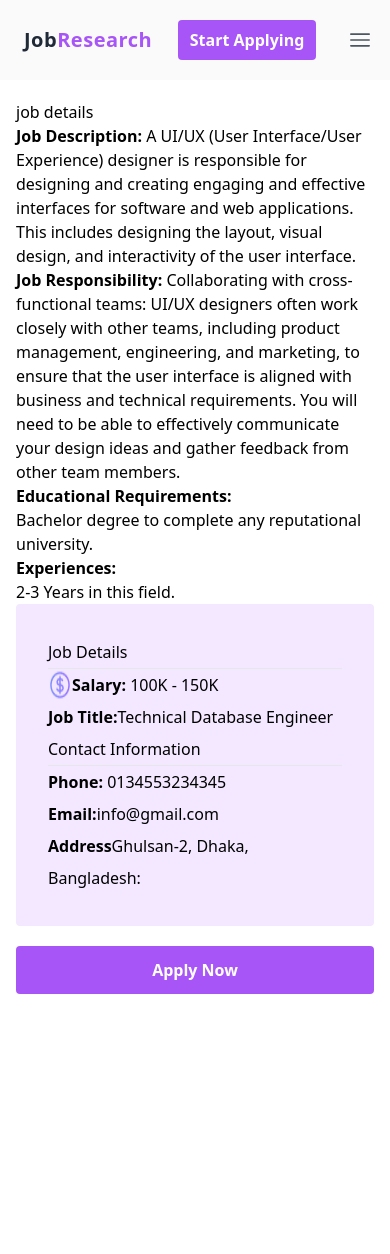
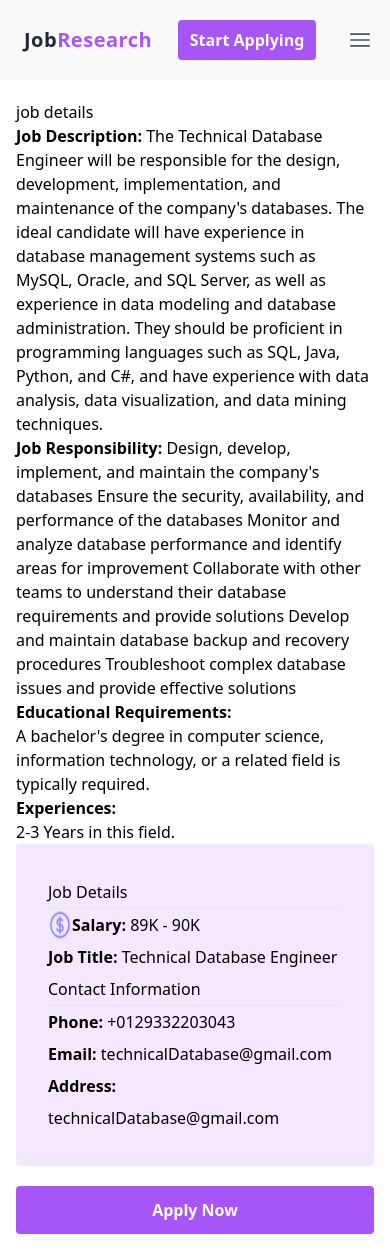
Before and after one commit to NahidEstes/career-hub, a React (Vite) app: page /job/1 in a window 390 px wide. Before the commit the page ends 1014 px from the top, so only its background shows below. Built offline with nearby package versions, Linux system fonts and the light colour scheme.

Commit message:
make the home page responsive

```diff
--- a/public/job-data.json
+++ b/public/job-data.json
@@ -7,11 +7,14 @@
     "job_type": "Remote",
     "job_time": "Full Time",
     "location": "Dhaka, Bangladesh",
-    "salary": "100K - 150K",
-    "job_description": "A UI/UX (User Interface/User Experience) designer is responsible for designing and creating engaging and effective interfaces for software and web applications. This includes designing the layout, visual design, and interactivity of the user interface.",
-    "job_responsibility": "Collaborating with cross-functional teams: UI/UX designers often work closely with other teams, including product management, engineering, and marketing, to ensure that the user interface is aligned with business and technical requirements. You will need to be able to effectively communicate your design ideas and gather feedback from other team members.",
-    "edu_requirements": "Bachelor degree to complete any reputational university.",
-    "experience": "2-3 Years in this field."
+    "salary": "89K - 90K",
+    "job_description": "The Technical Database Engineer will be responsible for the design, development, implementation, and maintenance of the company's databases. The ideal candidate will have experience in database management systems such as MySQL, Oracle, and SQL Server, as well as experience in data modeling and database administration. They should be proficient in programming languages such as SQL, Java, Python, and C#, and have experience with data analysis, data visualization, and data mining techniques.",
+    "job_responsibility": "Design, develop, implement, and maintain the company's databases Ensure the security, availability, and performance of the databases Monitor and analyze database performance and identify areas for improvement Collaborate with other teams to understand their database requirements and provide solutions Develop and maintain database backup and recovery procedures Troubleshoot complex database issues and provide effective solutions",
+    "edu_requirements": "A bachelor's degree in computer science, information technology, or a related field is typically required.",
+    "experience": "2-3 Years in this field.",
+    "phone_no": "+0129332203043",
+    "email": "technicalDatabase@gmail.com",
+    "address": "Chicago, USA"
   },
   {
     "id": 2,
@@ -25,7 +28,10 @@
     "job_description": "A UI/UX (User Interface/User Experience) designer is responsible for designing and creating engaging and effective interfaces for software and web applications. This includes designing the layout, visual design, and interactivity of the user interface.",
     "job_responsibility": "Collaborating with cross-functional teams: UI/UX designers often work closely with other teams, including product management, engineering, and marketing, to ensure that the user interface is aligned with business and technical requirements. You will need to be able to effectively communicate your design ideas and gather feedback from other team members.",
     "edu_requirements": "Bachelor degree to complete any reputational university.",
-    "experience": "2-3 Years in this field."
+    "experience": "2-3 Years in this field.",
+    "phone_no": "+10333445563",
+    "email": "product-manage@email.com",
+    "address": "Toronto, Canada"
   },
 
   {
@@ -37,10 +43,13 @@
     "job_time": "Full Time",
     "location": "Dhaka, Bangladesh",
     "salary": "100K - 150K",
-    "job_description": "A UI/UX (User Interface/User Experience) designer is responsible for designing and creating engaging and effective interfaces for software and web applications. This includes designing the layout, visual design, and interactivity of the user interface.",
-    "job_responsibility": "Collaborating with cross-functional teams: UI/UX designers often work closely with other teams, including product management, engineering, and marketing, to ensure that the user interface is aligned with business and technical requirements. You will need to be able to effectively communicate your design ideas and gather feedback from other team members.",
-    "edu_requirements": "Bachelor degree to complete any reputational university.",
-    "experience": "2-3 Years in this field."
+    "job_description": "The Software Engineer will be responsible for the design, development, testing, implementation, and maintenance of software applications. The ideal candidate will have experience in software development using programming languages such as Java, C++, Python, or Ruby. They should be able to work in a team environment and have excellent problem-solving and analytical skills.",
+    "job_responsibility": "Design, develop, test, implement, and maintain software applications Write clean, efficient, and well-documented code Collaborate with cross-functional teams to develop software solutions that meet business requirements Troubleshoot and debug software issues Continuously monitor and improve software performance Stay up-to-date with the latest software development technologies and industry trends Manage multiple projects and priorities simultaneously",
+    "edu_requirements": "Bachelor's degree in Computer Science, Software Engineering, or related field 3-5 years of experience in software development Proficiency in programming languages such as Java, C++, Python, or Ruby",
+    "experience": "5-8 Years in this field.",
+    "phone_no": "+89993454543",
+    "email": "tesla@email.com",
+    "address": "Florida, USA"
   },
   {
     "id": 4,
@@ -50,10 +59,47 @@
     "job_type": "Remote",
     "job_time": "Full Time",
     "location": "Dhaka, Bangladesh",
-    "salary": "100K - 150K",
-    "job_description": "A UI/UX (User Interface/User Experience) designer is responsible for designing and creating engaging and effective interfaces for software and web applications. This includes designing the layout, visual design, and interactivity of the user interface.",
-    "job_responsibility": "Collaborating with cross-functional teams: UI/UX designers often work closely with other teams, including product management, engineering, and marketing, to ensure that the user interface is aligned with business and technical requirements. You will need to be able to effectively communicate your design ideas and gather feedback from other team members.",
-    "edu_requirements": "Bachelor degree to complete any reputational university.",
-    "experience": "2-3 Years in this field."
+    "salary": "60K - 80K",
+    "job_description": "The Marketing Manager will be responsible for developing and executing marketing strategies to meet the company's business objectives. The ideal candidate will have experience in creating and managing marketing campaigns, conducting market research, and collaborating with cross-functional teams. They should have excellent communication and leadership skills, as well as the ability to manage multiple projects and priorities simultaneously.",
+    "job_responsibility": "Develop and execute marketing strategies to meet business objectives Conduct market research to identify customer needs, preferences, and trends Manage and oversee the creation and execution of marketing campaigns, including digital marketing, events, and promotions Collaborate with cross-functional teams to develop and implement integrated marketing campaigns Monitor and analyze marketing performance metrics and adjust strategies accordingly Manage marketing budgets and allocate resources effectively",
+    "edu_requirements": "Bachelor's degree in Marketing, Business Administration, or related field , with a focus on developing and executing marketing strategies Strong leadership and communication skills Experience in conducting market research and analyzing data",
+    "experience": "3-4 years of experience in marketing",
+    "phone_no": "+4545322366",
+    "email": "airnb@email.com",
+    "address": "Sydney, Australia"
+  },
+  {
+    "id": 5,
+    "company_logo": "https://i.ibb.co/h8vX03q/amazon-log.png",
+    "title": "Product Manager",
+    "company_title": "Amazon",
+    "job_type": "Onsite",
+    "job_time": "Full Time",
+    "location": "New York, USA",
+    "salary": "80K - 100K",
+    "job_description": "The Product Manager will be responsible for the development and management of a portfolio of products. The ideal candidate will have experience in product management, including product development, pricing, positioning, and lifecycle management. They should be able to collaborate effectively with cross-functional teams, including engineering, marketing, and sales, to ensure the successful launch and ongoing success of products.",
+    "job_responsibility": "Develop and manage a portfolio of products from ideation to launch to end-of-life Conduct market research to identify customer needs, preferences, and trends Develop product requirements and prioritize product features based on customer feedback, market trends, and business goals Work with cross-functional teams to ensure the successful launch and ongoing success of products",
+    "edu_requirements": "Bachelor's degree in Business Administration, Marketing, or related field",
+    "experience": "5-7 years of experience in product management, preferably in the technology industry",
+    "phone_no": "+129334485848",
+    "email": "amazon@email.com",
+    "address": "Washington, USA"
+  },
+  {
+    "id": 6,
+    "company_logo": "https://i.ibb.co/VqmR9B5/twitter-logo.png",
+    "title": "Web Developer",
+    "company_title": "Twitter",
+    "job_type": "Remote",
+    "job_time": "Full Time",
+    "location": "London, England",
+    "salary": "100K - 120K",
+    "job_description": "The Web Developer will be responsible for the design, development, testing, implementation, and maintenance of websites and web applications. The ideal candidate will have experience in web development using programming languages such as HTML, CSS, JavaScript, and PHP, as well as experience in working with web development frameworks such as React or Angular. They should be able to work in a team environment and have excellent problem-solving and analytical skills.",
+    "job_responsibility": "Design, develop, test, implement, and maintain websites and web applications Write clean, efficient, and well-documented code using programming languages such as HTML, CSS, JavaScript, and PHP Collaborate with cross-functional teams to develop web solutions that meet business requirements Troubleshoot and debug website and web application issues",
+    "edu_requirements": "Bachelor's degree in Computer Science, Software Engineering, or related field",
+    "experience": "3-5 years of experience in web development",
+    "phone_no": "+284848959955",
+    "email": "twitter-info@email.com",
+    "address": "Berlin, Germany"
   }
 ]
--- a/src/components/AppliedJobList.jsx
+++ b/src/components/AppliedJobList.jsx
@@ -13,8 +13,8 @@ const AppliedJobList = ({ job }) => {
   } = job;
   return (
     <div>
-      <div className="flex justify-between items-center border border-slate-200">
-        <div className="flex ">
+      <div className="lg:flex justify-between items-center border border-slate-200">
+        <div className="lg:flex">
           <img className="h-20 w-52 mt-5 p-2" src={company_logo} alt="" />
           <div className="p-5">
             <h2 className="text-xl font-semibold">{title}</h2>
--- a/src/components/AppliedJobs.jsx
+++ b/src/components/AppliedJobs.jsx
@@ -3,7 +3,7 @@ import { useLoaderData } from "react-router-dom";
 import AppliedJobList from "./AppliedJobList";
 
 const AppliedJobs = () => {
-  const { jobData, applyJob } = useLoaderData();
+  const { applyJob } = useLoaderData();
   console.log(applyJob);
   // const jobData = useLoaderData();
   // console.log("dfd id", typeof jobData[0].id);
@@ -25,7 +25,7 @@ const AppliedJobs = () => {
       <h1>{applyJob.length}</h1>
       <div>
         {applyJob.map((job) => (
-          <AppliedJobList job={job} />
+          <AppliedJobList key={job.id} job={job} />
         ))}
       </div>
     </div>
--- a/src/components/Banner.jsx
+++ b/src/components/Banner.jsx
@@ -3,8 +3,8 @@ import image from "../assets/images/All-Images/P3OLGJ1copy 1.png";
 const Banner = () => {
   return (
     <div className="bg-zinc-50">
-      <div className="flex custom-container">
-        <div className="flex flex-col items-start justify-center">
+      <div className="lg:flex custom-container">
+        <div className="flex flex-col items-start justify-center mb-4">
           <h1 className="text-6xl font-bold">
             <span className="mb-2">One Step</span> <br />
             <span className="mt-2">Closer To Your</span> <br />
--- a/src/components/FeaturedJobs.jsx
+++ b/src/components/FeaturedJobs.jsx
@@ -11,12 +11,12 @@ const FeaturedJobs = ({ jobData }) => {
     company_title,
     job_type,
     job_time,
-    location,
+    address,
     salary,
   } = jobData;
   return (
     <div className="border border-slate-300 p-5 ">
-      <img src={company_logo} alt="company-logo" />
+      <img src={company_logo} alt="company-logo" className="w-32" />
       <h2 className="text-xl my-3 font-semibold text-slate-800">{title}</h2>
       <p className="text-lg text-slate-700 font-semibold">{company_title}</p>
       <div className="my-3">
@@ -30,7 +30,7 @@ const FeaturedJobs = ({ jobData }) => {
       <div>
         <div className="inline-flex">
           <img src={locationIcon} alt="" />
-          <span className="ml-2 font-semibold text-slate-600"> {location}</span>
+          <span className="ml-2 font-semibold text-slate-600"> {address}</span>
           <img src={moneyIcon} className="ml-4" alt="" />
           <span className="ml-2 font-semibold text-slate-600">
             Salary:{salary}
--- a/src/components/JobCatList.jsx
+++ b/src/components/JobCatList.jsx
@@ -8,7 +8,7 @@ const JobCatList = ({ jobsData }) => {
         Explore thousands of job opportunities with all the information you
         need. Its your future
       </p>
-      <div className="grid lg:grid-cols-4 gap-4 justify-center items-center pl-10 my-10">
+      <div className="grid lg:grid-cols-4 gap-4 justify-center items-center lg:pl-10 my-10">
         {jobsData &&
           jobsData.map((job) => (
             <div key={job.id} className="bg-slate-50 lg:w-10/12 rounded p-5">
--- a/src/components/JobDetails.jsx
+++ b/src/components/JobDetails.jsx
@@ -16,6 +16,9 @@ const JobDetails = () => {
     experience,
     salary,
     title,
+    phone_no,
+    email,
+    address,
   } = jobData;
 
   // const [applyJob, setApplyJob] =
@@ -77,23 +80,25 @@ const JobDetails = () => {
               <div className="flex">
                 <img src={moneyIcon} alt="" />
                 <span>
-                  <strong>Salary:</strong> {salary}
+                  <strong>Salary: </strong> {salary}
                 </span>
               </div>
-              <strong>Job Title:</strong>
+              <strong>Job Title: </strong>
               {title}
             </div>
             <h3>Contact Information</h3>
             <hr />
             <div>
               <p>
-                <strong>Phone:</strong> 0134553234345
+                <strong>Phone: </strong> {phone_no}
               </p>
               <p>
-                <strong>Email:</strong>info@gmail.com
+                <strong>Email: </strong>
+                {email}
               </p>
               <p>
-                <strong>Address</strong>Ghulsan-2, Dhaka, Bangladesh:
+                <strong>Address: </strong>
+                {email}
               </p>
             </div>
           </div>
--- a/src/loaders/getData.js
+++ b/src/loaders/getData.js
@@ -15,5 +15,5 @@ export const getData = async () => {
       applyJob.push(foundJob);
     }
   }
-  return { jobData, applyJob };
+  return { applyJob };
 };
```
Also changed, not shown: src/components/Home.jsx (+6 -1 lines).
